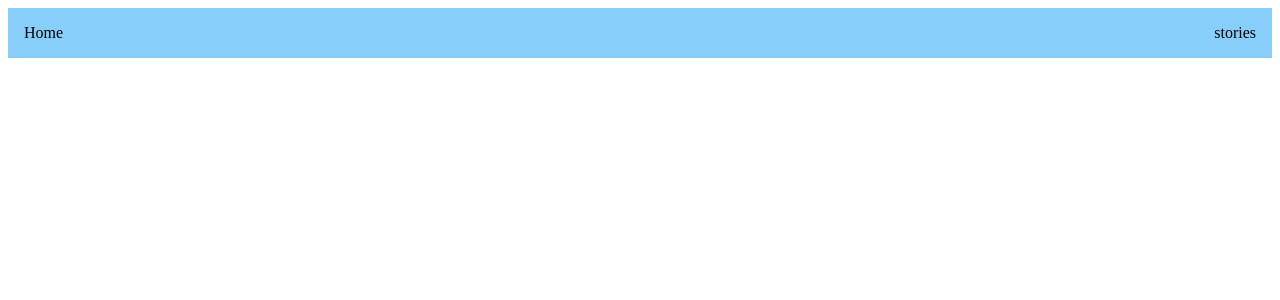
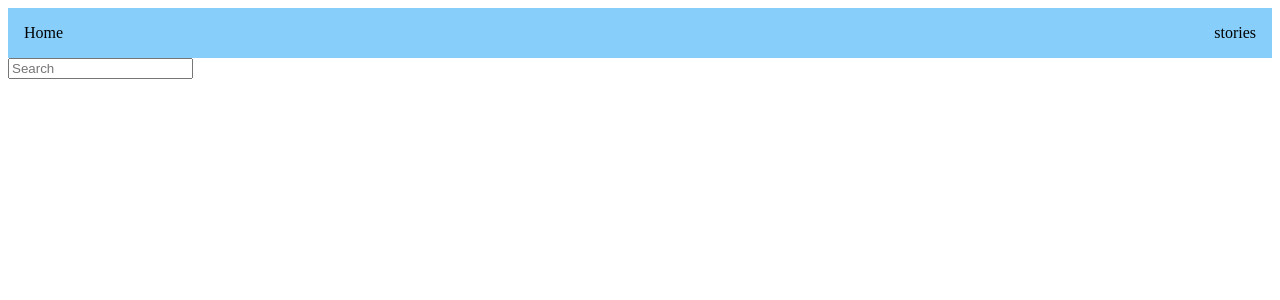
Before and after one commit to slimehands/konkani-website, a SvelteKit app: page / in a window 1280 px wide. Shown: the top 300 px of the page. Built offline with nearby package versions, Linux system fonts and the light colour scheme.

Commit message:
got search to work! next: remove html from search

```diff
--- a/package.json
+++ b/package.json
@@ -24,6 +24,8 @@
   },
   "type": "module",
   "dependencies": {
-    "@sveltejs/adapter-static": "^3.0.1"
+    "@sveltejs/adapter-static": "^3.0.1",
+    "flexsearch": "^0.7.43",
+    "gray-matter": "^4.0.3"
   }
 }
--- /dev/null
+++ b/src/lib/search.ts
@@ -0,0 +1,74 @@
+import FlexSearch from 'flexsearch'
+
+let postsIndex: FlexSearch.Index
+let posts: any[]
+
+export function createPostsIndex(data: any[]) {
+  // create the posts index
+	postsIndex = new FlexSearch.Index({ tokenize: 'forward' })
+
+	data.forEach((post, i) => {
+    // index the title and content together
+		const item = `${post.title} ${post.content}`
+    // add the item to the index 👍️
+		postsIndex.add(i, item)
+	})
+
+	posts = data
+}
+export function searchPostsIndex(searchTerm: string) {
+    // escape special regex characters
+      const match = searchTerm.replace(/[.*+?^${}()|[\]\\]/g, '\\$&')
+    // return matching post indexes 💪
+      const results = postsIndex.search(match)
+
+      return results
+      // filter the posts based on the matched index
+          .map((index) => posts[index as number])
+      // you can do whatever you want at this point 👌
+          .map(({ slug, title, content }) => {
+              return {
+                  slug,
+          // replace match in title with a marker
+                  title: replaceTextWithMarker(title, match),
+          // match words in post and replace matches with marker
+                  content: getMatches(content, match),
+              }
+          })
+  }
+  function getMatches(text: string, searchTerm: string, limit = 1) {
+	// create dynamic regex 😎
+	const regex = new RegExp(searchTerm, 'gi')
+  // word indexes
+	const indexes = []
+  // matches count
+	let matches = 0
+  // current match in loop
+	let match
+
+	while ((match = regex.exec(text)) !== null && matches < limit) {
+		// push that shit
+    indexes.push(match.index)
+		// increment matches
+		matches++
+	}
+
+  // take the word index...
+	return indexes.map((index) => {
+    // go back 20 characters
+		const start = index - 20
+    // go forward 80 characters
+		const end = index + 80
+    // yoink the text
+		const excerpt = text.substring(start, end).trim()
+    // return excerpt 🤝
+		return `...${replaceTextWithMarker(excerpt, searchTerm)}...`
+	})
+}
+
+function replaceTextWithMarker(text: string, match: string) {
+  // create dynamic regex 😎
+	const regex = new RegExp(match, 'gi')
+  // preserves the text casing 🤙
+	return text.replaceAll(regex, (match) => `<mark>${match}</mark>`)
+}
--- a/src/routes/+page.svelte
+++ b/src/routes/+page.svelte
@@ -1,3 +1,51 @@
-<script>
+<script lang="ts">
     import E from "$lib/E.svelte";
+
+	import { onMount } from 'svelte'
+	import { createPostsIndex, searchPostsIndex } from '$lib/search'
+
+	let search: 'loading' | 'ready' = 'loading'
+	let searchTerm = ''
+	let results: any[] = []
+
+	onMount(async () => {
+    // get the posts
+		const posts = await fetch('/search.json').then((res) => res.json())
+		// create search index
+    createPostsIndex(posts)
+    // we're in business 🤝
+		search = 'ready'
+	})
+
+	$: if (search === 'ready') {
+    // runs each time `searchTerm` updates
+		results = searchPostsIndex(searchTerm)
+	}
 </script>
+
+{#if search === 'ready'}
+	<div class="search">
+		<input
+			bind:value={searchTerm}
+			placeholder="Search"
+			autocomplete="off"
+			spellcheck="false"
+			type="search"
+		/>
+
+		<div class="results">
+			{#if results}
+				<ul>
+					{#each results as result}
+						<li>
+							<a href="{result.slug}">
+								{@html result.title}
+							</a>
+							<p>{@html result.content}</p>
+						</li>
+					{/each}
+				</ul>
+			{/if}
+		</div>
+	</div>
+{/if}
--- /dev/null
+++ b/src/routes/search.json/+server.ts
@@ -0,0 +1,8 @@
+import { json } from '@sveltejs/kit'
+export const prerender = true
+import { files } from '$lib/posts';
+
+export async function GET() {
+    let posts = files()
+    return json(posts);
+}
```
Also changed, not shown: src/lib/posts.ts (added, +62 -0 lines), src/routes/stories/+page.server.js (+2 -16 lines), src/routes/stories/+page.svelte (+5 -3 lines), 1 other file (tests, documents, lock files or other folders).
